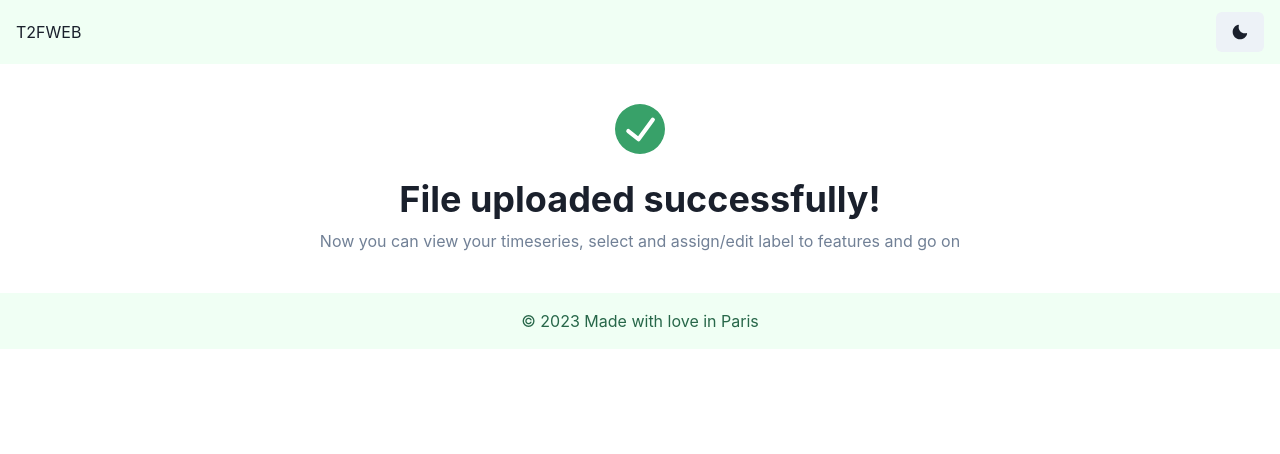
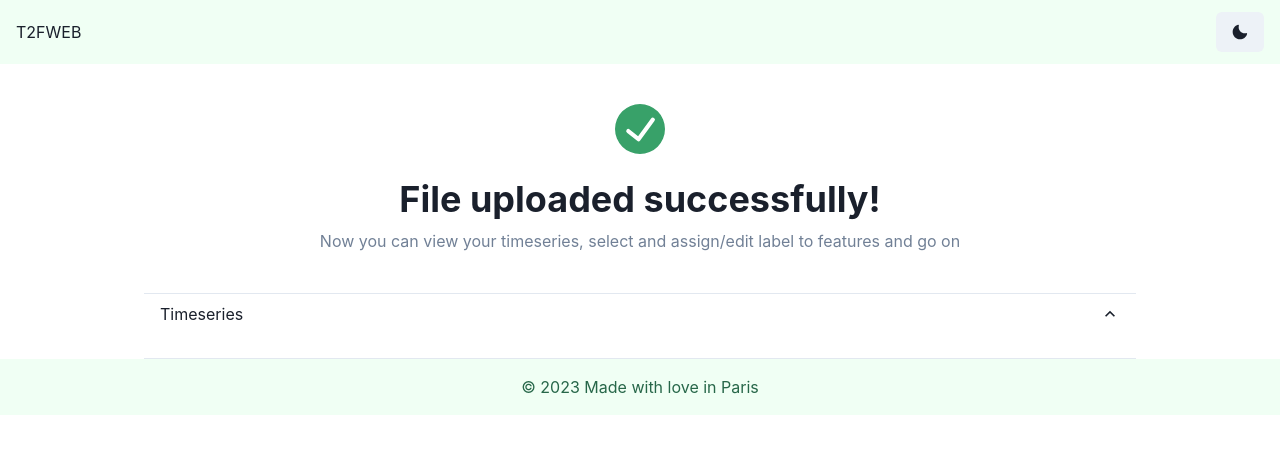
Before and after one commit to softlab-unimore/t2fweb, a Next.js app in the folder frontend/: page /features in a window 1280 px wide. Shown: the top 454 px of the page. Built offline with nearby package versions, Linux system fonts and the light colour scheme.

Commit message:
wip: retrieving features from extraction and updating labels

```diff
--- a/frontend/components/Header.js
+++ b/frontend/components/Header.js
@@ -2,35 +2,13 @@ import { ReactNode } from 'react';
 import {
   Box,
   Flex,
-  Avatar,
-  Link,
   Button,
-  Menu,
-  MenuButton,
-  MenuList,
-  MenuItem,
-  MenuDivider,
-  useDisclosure,
   useColorModeValue,
   Stack,
   useColorMode,
-  Center,
 } from '@chakra-ui/react';
 import { MoonIcon, SunIcon } from '@chakra-ui/icons';
-
-const NavLink = ({ children }) => (
-  <Link
-    px={2}
-    py={1}
-    rounded={'md'}
-    _hover={{
-      textDecoration: 'none',
-      bg: useColorModeValue('gray.200', 'gray.700'),
-    }}
-    href={'#'}>
-    {children}
-  </Link>
-);
+import Link from 'next/link';
 
 export default function Header() {
   const { colorMode, toggleColorMode } = useColorMode();
@@ -38,7 +16,7 @@ export default function Header() {
     <>
       <Box bg={useColorModeValue('green.50', 'green.900')} px={4}>
         <Flex h={16} alignItems={'center'} justifyContent={'space-between'}>
-          <Box>T2FWEB</Box>
+          <Box><Link href='/'>T2FWEB</Link></Box>
 
           <Flex alignItems={'center'}>
             <Stack direction={'row'} spacing={7}>
--- a/frontend/next.config.js
+++ b/frontend/next.config.js
@@ -1,6 +1,6 @@
 /** @type {import('next').NextConfig} */
 const nextConfig = {
-  reactStrictMode: true,
+  reactStrictMode: false,
 }
 
 module.exports = nextConfig
--- a/frontend/pages/features.js
+++ b/frontend/pages/features.js
@@ -1,14 +1,64 @@
-import { Box, Heading, Text } from '@chakra-ui/react';
+import React, { useEffect } from 'react';
+import {
+    Box,
+    Heading,
+    Text,
+    Input,
+    Card,
+    CardBody,
+    CardHeader,
+    SimpleGrid,
+    Accordion,
+    AccordionItem,
+    AccordionButton,
+    AccordionPanel,
+    AccordionIcon,
+    Container,
+} from '@chakra-ui/react';
 import { CheckCircleIcon } from '@chakra-ui/icons';
+import handleExtraction from '../utils/extraction';
 
-import { useRecoilValue } from 'recoil';
+import { useRecoilState } from 'recoil';
 import { baseState } from '../state/index';
 
+import dynamic from "next/dynamic"
+const LineChart = dynamic(() => import("../components/LineChart"), {
+    // Do not import in server side
+    ssr: false,
+})
+
 export default function features() {
-    const baseData = useRecoilValue(baseState);
-    console.log(baseData);
+    const [{ data, serverData, labels, features, featureRequestSent }, setBaseState] = useRecoilState(baseState);
+    console.log(data, labels);
+
+    useEffect(() => {
+        if (serverData !== undefined && !featureRequestSent) {
+            handleExtraction(serverData, 100, 2, (extractionData) => {
+                setBaseState((old) => {
+                    return {
+                        ...old,
+                        features: extractionData,
+                        featureRequestSent: true
+                    }
+                });
+                console.log(features);
+            })
+        }
+    }, []);
+
+    const setLabel = (e, i) => {
+        setBaseState((old) => {
+            const newLabels = [...old.labels];
+            newLabels[i] = e.target.value;
+            return {
+                ...old,
+                labels
+            }
+        })
+    }
 
     return (
+        <>
             <Box textAlign="center" py={10} px={6}>
                 <CheckCircleIcon boxSize={'50px'} color={'green.500'} />
                 <Heading as="h2" size="xl" mt={6} mb={2}>
@@ -18,5 +68,39 @@ export default function features() {
                     Now you can view your timeseries, select and assign/edit label to features and go on
                 </Text>
             </Box>
+
+            <Container minW='container.lg'>
+                <Accordion defaultIndex={[0]} allowToggle>
+                    <AccordionItem>
+                        <h2>
+                            <AccordionButton>
+                                <Box as="span" flex='1' textAlign='left'>
+                                    Timeseries
+                                </Box>
+                                <AccordionIcon />
+                            </AccordionButton>
+                        </h2>
+                        <AccordionPanel pb={4}>
+                            <SimpleGrid columns={Math.ceil(data.length / 6)} spacing={5}>
+                                {data.map((timeserie, i) => {
+                                    return (
+                                        <Box key={i}>
+                                            <Card>
+                                                <CardHeader>
+                                                    <Input value={labels[i]} onChange={(e) => setLabel(e, i)} placeholder={`Timeserie ${i + 1}`} />
+                                                </CardHeader>
+                                                <CardBody>
+                                                    <LineChart timeserie={timeserie} />
+                                                </CardBody>
+                                            </Card>
+                                        </Box>
+                                    )
+                                })}
+                            </SimpleGrid>
+                        </AccordionPanel>
+                    </AccordionItem>
+                </Accordion>
+            </Container>
+        </>
     );
 }
--- a/frontend/utils/clustering.js
+++ b/frontend/utils/clustering.js
@@ -11,7 +11,7 @@ export default function handleCluster(ts_feat, n_clusters=4, model_type='Hierarc
         data: {'data': ts_feat, 'n_clusters': n_clusters, model_type, transform_type}
     }).then((r) => {
         const response = {};
-        response.server_data = r.data;
+        response.serverData = r.data;
         response.data = response.server_data;
         console.log(response)
         callback(response);
--- a/frontend/utils/extraction.js
+++ b/frontend/utils/extraction.js
@@ -11,7 +11,7 @@ export default function handleExtraction(ts_list, batch_size=100, p=2, callback)
         data: {'data': ts_list, 'batch_size': batch_size, 'p': p}
     }).then((r) => {
         const response = r.data;
-        response.server_data = response;
+        response.serverData = response;
         if (response.length > 0) {
             response.data = r.data.slice(0, 20);
         }
--- a/frontend/utils/select.js
+++ b/frontend/utils/select.js
@@ -11,7 +11,7 @@ export default function handleSelect(ts_feat, callback) {
         data: {'data': ts_feat}
     }).then((r) => {
         const response = r.data;
-        response.server_data = response;
+        response.serverData = response;
         if (response.length > 0) {
             response.data = r.data.slice(0, 20);
         }
--- a/frontend/utils/upload.js
+++ b/frontend/utils/upload.js
@@ -16,7 +16,7 @@ export default function handleUpload(files, callback) {
         data: fd
     }).then((r) => {
         const response = r.data;
-        response.server_data = response.data;
+        response.serverData = response.data;
         response.data = (response.data.length > 0) ? response.data.slice(0, 10) : [];
         response.labels = (response.labels.length > 0) ? response.labels.slice(0, 10) : [];
         callback(response);
```
Lines whose indentation alone changed are shown as unchanged.
